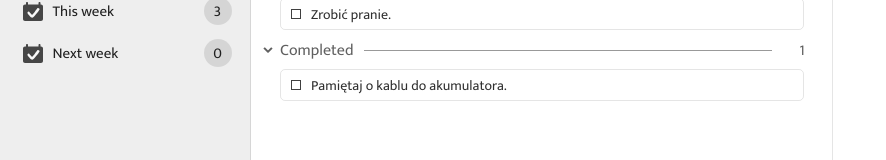
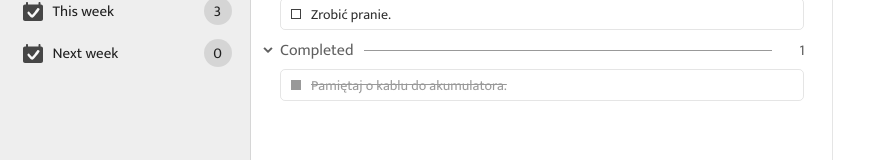
Before and after one commit to dotanek/todo, a React (Create React App) app: page / in a window 1280 px wide. Shown: the part 163-323 px from the top of the page, without its empty margins (0-886 px from the left). Built offline with nearby package versions, Linux system fonts and the light colour scheme.

Commit message:
Completed task styling.

```diff
--- a/src/components/List/Task.jsx
+++ b/src/components/List/Task.jsx
@@ -1,22 +1,5 @@
 import React, { Component } from 'react';
-import styled from 'styled-components';
-
-const Container = styled.div`
-    position: relative;
-    display: flex;
-    width: 100%;
-    height: 30px;
-    border: 1px solid rgba(0,0,0,0.1);
-    border-radius: 5px;
-    margin-top: 4px;
-    color: #303030;
-    background-color: ${props => props.taskActive ? 'rgba(0,0,255,0.1)' : 'none'};
-
-    &:hover {
-        background-color: rgba(0,0,0,0.1);
-        cursor: pointer;
-    }
-`
+import styled, { css } from 'styled-components';
 
 const Checkbox = styled.input`
     position: absolute;
@@ -37,9 +20,11 @@ const Checkbox = styled.input`
         margin: 8px;
     }
 
-    &:checked {
-        background-color: #404040;
-    }
+    ${props => props.completed && css`
+        background-color: #999999;
+        border: 1px solid #999999;
+    `};
+
 `
 
 const Text = styled.div`
@@ -52,6 +37,29 @@ const Text = styled.div`
     font-size: 14px;
     white-space: nowrap;
     overflow: hidden;
+
+    ${props => props.completed && css`
+        text-decoration-line: line-through;
+        text-decoration-color: #999999;
+        color: #999999;
+    `};
+`
+
+const Container = styled.div`
+    position: relative;
+    display: flex;
+    width: 100%;
+    height: 30px;
+    border: 1px solid rgba(0,0,0,0.1);
+    border-radius: 5px;
+    margin-top: 4px;
+    color: #303030;
+    background-color: ${props => props.taskActive ? 'rgba(0,0,255,0.1)' : 'none'};
+
+    &:hover {
+        background-color: rgba(0,0,0,0.1);
+        cursor: pointer;
+    }
 `
 
 class Task extends Component {
@@ -64,9 +72,9 @@ class Task extends Component {
 
     render() {
         return (
-            <Container onClick={this.props.onClickTask} taskActive={this.props.taskActive}>
-                <Checkbox type='checkbox' onClick={this.onClickCheckbox}/>
-                <Text>{this.props.task.title}</Text>
+            <Container completed={this.props.task.completed} onClick={this.props.onClickTask} taskActive={this.props.taskActive}>
+                <Checkbox completed={this.props.task.completed} type='checkbox' onClick={this.onClickCheckbox}/>
+                <Text completed={this.props.task.completed}>{this.props.task.title}</Text>
             </Container>
         );
     }
```
